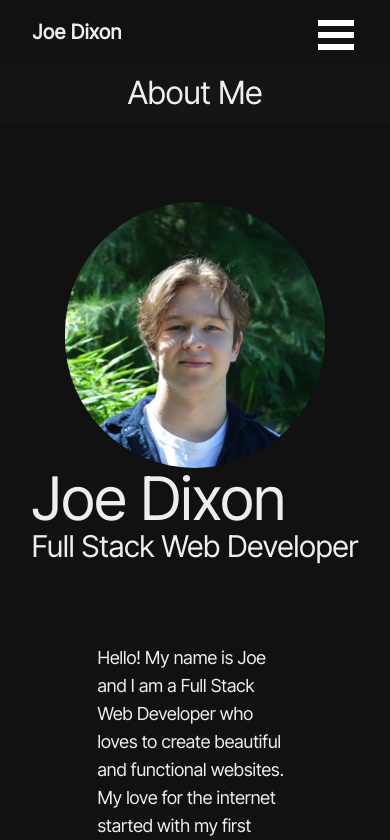
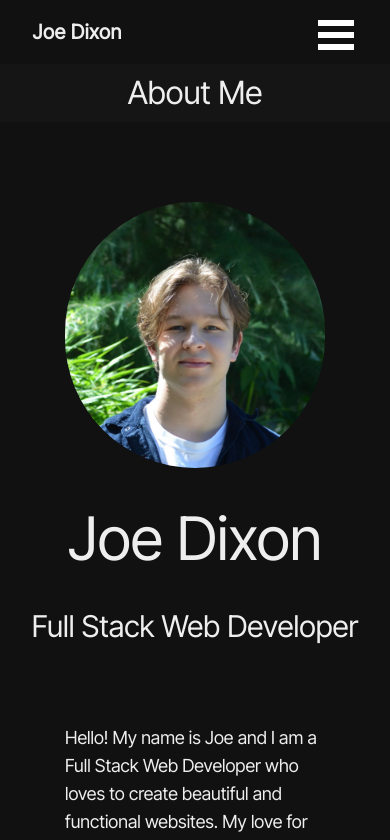
Before and after one commit to joerdixon/my-portfolio-2, a React (Create React App) app: page / in a window 390 px wide. Shown: the top 840 px of the page. Built offline with nearby package versions, Linux system fonts and the light colour scheme.

Commit message:
better about me responsiveness

```diff
--- a/src/components/Page/Pages/About.jsx
+++ b/src/components/Page/Pages/About.jsx
@@ -18,9 +18,9 @@ function About(props) {
             </div>
             <div className='flex flex-col justify-between items-center overflow-y-auto overflow-x-hidden'>
                 <div className='flex flex-col-reverse md:flex-row justify-evenly items-center mt-20'>
-                    <div className='flex flex-col justify-evenly items-start h-full'>
+                    <div className='flex flex-col justify-evenly items-center md:items-start h-full'>
                         {/* TODO: Add gradient */}
-                        <h1 className='text-6xl md:animate-slideX2'>Joe Dixon</h1>
+                        <h1 className='text-6xl m-10 md:m-0 md:animate-slideX2'>Joe Dixon</h1>
                         <h2 className='text-3xl  md:animate-slideX3'>Full Stack Web Developer</h2>
                     </div>
                     <div className='w-2/3 md:w-1/4 flex justify-around md:animate-slideX3'>
@@ -29,7 +29,7 @@ function About(props) {
                     </div>
                 </div>
                 {/* TODO: Add highlighting and emphasis to certain words. */}
-                <div className='w-1/2 mt-20 mb-20 md:animate-slideX3'>
+                <div className='w-2/3 md:w-1/2 mt-20 mb-20 md:animate-slideX3'>
                     <p className='text-left text-lg md:text-2xl w-full'>Hello! My name is Joe and I am a Full Stack Web Developer who loves to create beautiful and functional websites. My love for the internet started with my first computer and only grew from that point onward. <br /><br />
 
                         I’ve recently graduated from University of Washington’s Full Stack Bootcamp and have strong proficiency in both modern front-end and modern back-end technologies. Seeing the web grow and change over the years has inspired me to make my own contribution! I am passionate about creating amazing UX and accessible websites and hope to leave the internet more inclusive than I found it. <br /><br />
```
